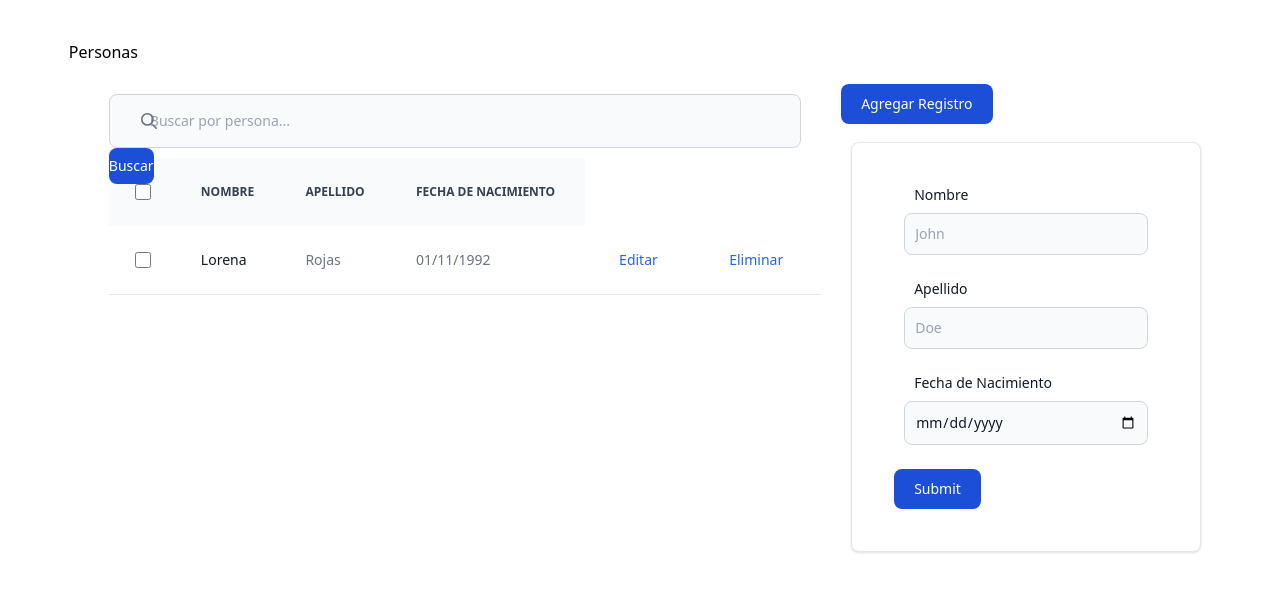
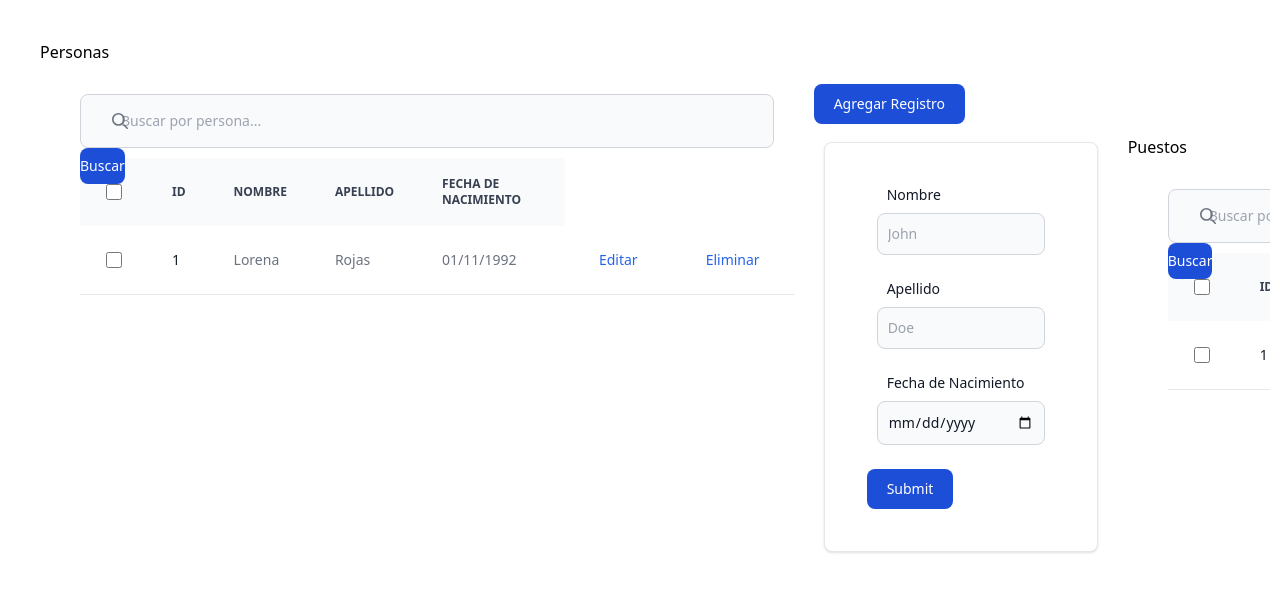
Before and after one commit to lorenarojas1/empleados_demo, a React (Create React App) app: page / in a window 1280 px wide. Shown: the top 592 px of the page. Built offline with nearby package versions, Linux system fonts and the light colour scheme.

Commit message:
feat: layout Positions component

```diff
--- a/src/App.tsx
+++ b/src/App.tsx
@@ -1,11 +1,13 @@
 import React from 'react';
 import './App.css';
-import People from './components/Person';
+import People from './components/People';
+import Positions from './components/Positions';
 
 function App() {
   return (
     <div className="App">
       <People/>
+      <Positions/>
     </div>
   );
 }
--- a/src/components/Person.tsx
+++ b/src/components/People.tsx
@@ -36,6 +36,9 @@ const People: React.FC = () => {
                             </div>
                         </th>
                         <th scope="col" className="px-6 py-3">
+                            ID
+                        </th>
+                        <th scope="col" className="px-6 py-3">
                             Nombre
                         </th>
                         <th scope="col" className="px-6 py-3">
@@ -55,8 +58,11 @@ const People: React.FC = () => {
                             </div>
                         </td>
                         <th scope="row" className="px-6 py-4 font-medium text-gray-900 whitespace-nowrap dark:text-white">
+                            1
+                        </th>
+                        <td className="px-6 py-4">
                             Lorena
-                        </th>
+                        </td>
                         <td className="px-6 py-4">
                             Rojas
                         </td>
--- /dev/null
+++ b/src/components/Positions.tsx
@@ -0,0 +1,87 @@
+/* eslint-disable react/style-prop-object */
+import React from "react";
+
+const Positions: React.FC = () => {
+
+  const handleSubmit = (e: React.FormEvent) => {
+    e.preventDefault();
+  };
+  return (
+
+    <div className="">
+      <h2>Puestos</h2>
+      <div className="flex">
+      <section className="">
+        <form>
+          <label htmlFor="default-search" className="mb-2 text-sm font-medium text-gray-900 sr-only dark:text-white">Buscar</label>
+          <div className="relative">
+              <div className="absolute inset-y-0 left-0 flex items-center pl-3 pointer-events-none">
+                  <svg className="w-4 h-4 text-gray-500 dark:text-gray-400" aria-hidden="true" xmlns="http://www.w3.org/2000/svg" fill="none" viewBox="0 0 20 20">
+                      <path stroke="currentColor" stroke-linecap="round" stroke-linejoin="round" stroke-width="2" d="m19 19-4-4m0-7A7 7 0 1 1 1 8a7 7 0 0 1 14 0Z"/>
+                  </svg>
+              </div>
+              <input type="search" id="default-search" className="block w-full p-4 pl-10 text-sm text-gray-900 border border-gray-300 rounded-lg bg-gray-50 focus:ring-blue-500 focus:border-blue-500 dark:bg-gray-700 dark:border-gray-600 dark:placeholder-gray-400 dark:text-white dark:focus:ring-blue-500 dark:focus:border-blue-500" placeholder="Buscar por puesto..." required/>
+              <button type="submit" className="text-white absolute right-2.5 bottom-2.5 bg-blue-700 hover:bg-blue-800 focus:ring-4 focus:outline-none focus:ring-blue-300 font-medium rounded-lg text-sm px-4 py-2 dark:bg-blue-600 dark:hover:bg-blue-700 dark:focus:ring-blue-800">Buscar</button>
+          </div>
+        </form>
+        <div>
+            <table className="w-full text-sm text-left text-gray-500 dark:text-gray-400">
+                <thead className="text-xs text-gray-700 uppercase bg-gray-50 dark:bg-gray-700 dark:text-gray-400">
+                    <tr>
+                        <th scope="col" className="p-4">
+                            <div className="flex items-center">
+                                <input id="checkbox-all-search" type="checkbox" className="w-4 h-4 text-blue-600 bg-gray-100 border-gray-300 rounded focus:ring-blue-500 dark:focus:ring-blue-600 dark:ring-offset-gray-800 dark:focus:ring-offset-gray-800 focus:ring-2 dark:bg-gray-700 dark:border-gray-600"/>
+                                <label htmlFor="checkbox-all-search" className="sr-only">checkbox</label>
+                            </div>
+                        </th>
+                        <th scope="col" className="px-6 py-3">
+                            ID
+                        </th>
+                        <th scope="col" className="px-6 py-3">
+                            Nombre
+                        </th>
+                    </tr>
+                </thead>
+                <tbody>
+                    <tr className="bg-white border-b dark:bg-gray-800 dark:border-gray-700 hover:bg-gray-50 dark:hover:bg-gray-600">
+                        <td className="w-4 p-4">
+                            <div className="flex items-center">
+                                <input id="checkbox-table-search-1" type="checkbox" className="w-4 h-4 text-blue-600 bg-gray-100 border-gray-300 rounded focus:ring-blue-500 dark:focus:ring-blue-600 dark:ring-offset-gray-800 dark:focus:ring-offset-gray-800 focus:ring-2 dark:bg-gray-700 dark:border-gray-600"/>
+                                <label htmlFor="checkbox-table-search-1" className="sr-only">checkbox</label>
+                            </div>
+                        </td>
+                        <th scope="row" className="px-6 py-4 font-medium text-gray-900 whitespace-nowrap dark:text-white">
+                            1
+                        </th>
+                        <td className="px-6 py-4">
+                            Abogado
+                        </td>
+                        <td className="px-6 py-4">
+                            <a href="#" className="font-medium text-blue-600 dark:text-blue-500 hover:underline">Editar</a>
+                        </td>
+                        <td className="px-6 py-4">
+                            <a href="#" className="font-medium text-blue-600 dark:text-blue-500 hover:underline">Eliminar</a>
+                        </td>
+                    </tr>
+                </tbody>
+            </table>
+        </div>
+      </section>
+      <div className="">
+      <button type="button" className="text-white bg-blue-700 hover:bg-blue-800 focus:ring-4 focus:ring-blue-300 font-medium rounded-lg text-sm px-5 py-2.5 mr-2 mb-2 dark:bg-blue-600 dark:hover:bg-blue-700 focus:outline-none dark:focus:ring-blue-800">Agregar Registro</button>
+        <div className="w-full max-w-sm p-4 bg-white border border-gray-200 rounded-lg shadow sm:p-6 md:p-8 dark:bg-gray-800 dark:border-gray-700">
+          <form onSubmit={handleSubmit}>
+            <div className="mb-6">
+                <label htmlFor="email" className="block mb-2 text-sm font-medium text-gray-900 dark:text-white">Puesto</label>
+                <input type="text" id="name" className="bg-gray-50 border border-gray-300 text-gray-900 text-sm rounded-lg focus:ring-blue-500 focus:border-blue-500 block w-full p-2.5 dark:bg-gray-700 dark:border-gray-600 dark:placeholder-gray-400 dark:text-white dark:focus:ring-blue-500 dark:focus:border-blue-500" placeholder="Puesto" required/>
+            </div>
+            <button type="submit" className="text-white bg-blue-700 hover:bg-blue-800 focus:ring-4 focus:outline-none focus:ring-blue-300 font-medium rounded-lg text-sm w-full sm:w-auto px-5 py-2.5 text-center dark:bg-blue-600 dark:hover:bg-blue-700 dark:focus:ring-blue-800">Submit</button>
+          </form>
+        </div>
+        </div>
+      </div>
+    </div>
+  )
+}
+
+export default Positions;
```
